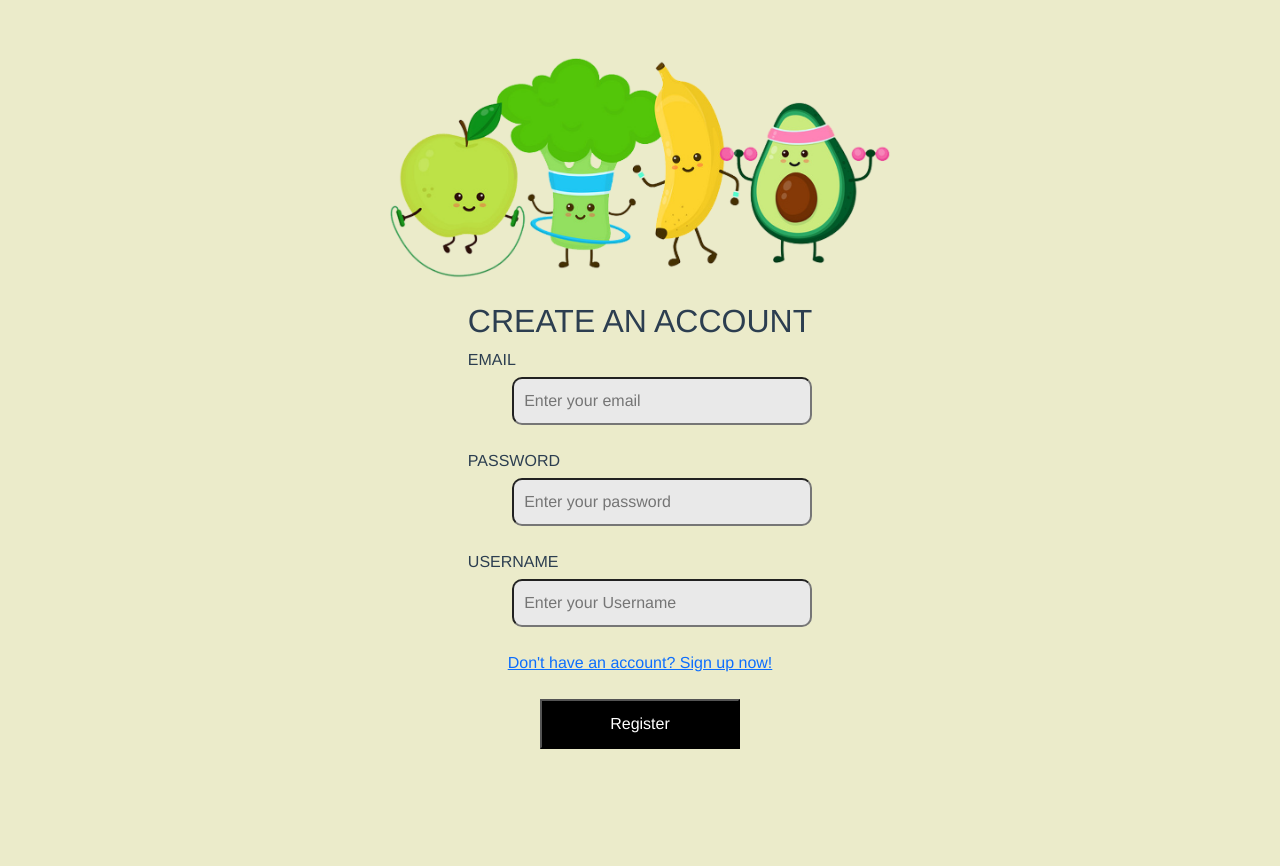
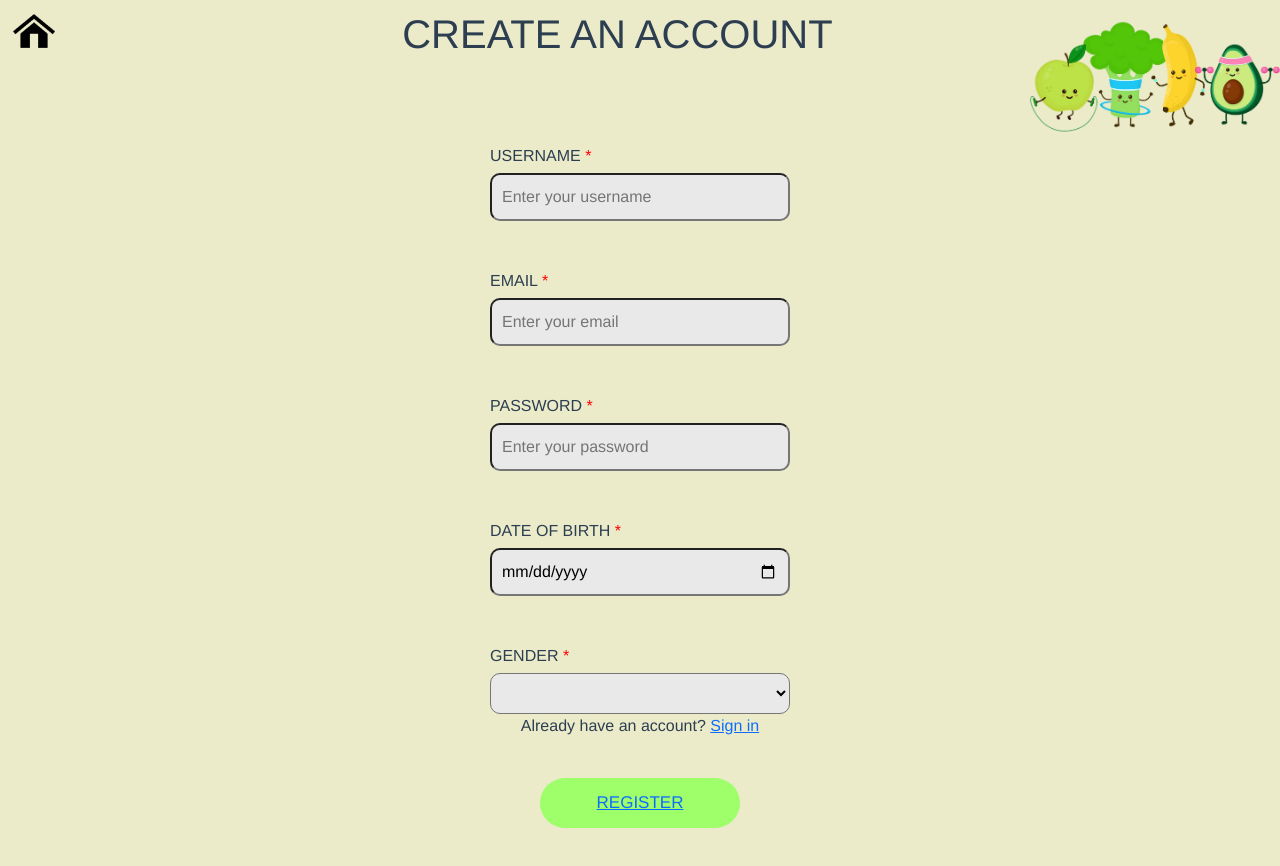
Before and after one commit to BT3103AppDev1/l1-final-project-group-16, a Vue app: page /SignUpPage in a window 1280 px wide. Shown: the top 866 px of the page. Before the commit the page ends 800 px from the top, so only its background shows below. Built offline with nearby package versions, Linux system fonts and the light colour scheme.

Commit message:
signup  + questionnaire mengxue

```diff
--- a/src/router/index.js
+++ b/src/router/index.js
@@ -12,6 +12,7 @@ import ExerciseLogPage from '@/views/ExerciseLogPage.vue'
 import ProfilePage from '@/views/ProfilePage.vue'
 import AddFoodPage from '@/views/AddFoodPage.vue'
 import AddExerPage from '@/views/AddExerPage.vue'
+import QuestionnairePage from '@/views/QuestionnairePage.vue'
 
 
 
@@ -66,6 +67,13 @@ const routes = [
     name: 'AddExerPage',
     component: AddExerPage
   },
+
+  {
+    path: '/QuestionnairePage',
+    name: 'QuestionnairePage',
+    component: QuestionnairePage
+  },
+
   {
     path: '/AddFoodPage',
     name: 'AddFoodPage',
--- a/src/views/QuestionnairePage.vue
+++ b/src/views/QuestionnairePage.vue
@@ -0,0 +1,121 @@
+<template>
+    <div id="header">
+      <router-link to="/HomePage"> <img src="@/assets/images/HomePageElements/Home.png" alt="Home" style="width:42px;height:42px;"></router-link>
+      <div id="title">
+        <h1>QUESTIONNAIRE</h1>
+        <p id="reminder"><i>Questions marked with <span style="color: red;">*</span> are compulsory</i></p>
+      </div>
+
+      <img src="@/assets/images/CommonElements/HappyPlatesLogo.png" alt= "Logo" style="width:250px; height: auto;float: right;">
+    </div>
+
+    <div id="form">
+      <form @submit.prevent="submitForm">
+        <label for="height">What is your height in cm? <span style="color: red;">*</span></label>
+        <input type="number" id="height" v-model="height" placeholder="Enter your height" required><br><br>
+
+        <label for="weight">What is your weight in kg? <span style="color: red;">*</span></label>
+        <input type="number" id="weight" v-model="weight" placeholder="Enter your weight" required><br><br>
+
+        <label for="exercise">How much exercise do you get per week? <span style="color: red;">*</span></label>
+        <select id="exercise" name="exercise" v-model="exercise" required>
+          <option value="lessThan2">Less than 2 hrs</option>
+          <option value="2to5">2 - 5 hrs</option>
+          <option value="5to10">5 - 10 hrs</option>
+          <option value="moreThan10">More than 10 hrs</option>
+        </select><br><br>
+
+        <label for="goal">What is your goal? <span style="color: red;">*</span></label>
+        <select id="goal" name="goal" v-model="goal" required>
+          <option value="slowLoss">Slow Weight Loss</option>
+          <option value="graduallyLoss">Gradually Weight Loss</option>
+          <option value="rapidLoss">Rapid Weight Loss</option>
+        </select><br><br>
+
+        <label for="dailyIntakeGoal">What is your daily calorie intake goal? </label>
+        <input type="number" id="dailyIntakeGoal" v-model="dailyIntakeGoal" placeholder="Enter your calorie intake"><br><br>
+
+        <button type="submit">SAVE</button>
+      </form>
+    </div>
+  </template>
+
+  <script>
+  import fireBaseApp  from "../firebase.js"
+  import { createUserWithEmailAndPassword, getAuth } from "firebase/auth";
+  const auth = getAuth();
+
+  export default {
+    name: "QuestionnairePage.vue",
+    data() {
+      return {
+        message: 'Questionnaire Page'
+      }
+    },
+    methods:{
+      submitForm(){}
+    }
+  }
+  </script>
+
+  <style>
+  #header{
+    display:flex;
+    justify-content: space-between;
+    height: fit-content;
+    padding-left: 1%;
+    float: top;
+
+  }
+  #title{
+    margin-left: 150px;
+  }
+  #reminder{
+    text-align: center;
+    color: darkgrey;
+    font-size: 17px;
+  }
+  #form{
+    display: flex;
+    justify-content: center;
+    margin-top: 20px;
+  }
+  input,select{
+    display: block;
+    width: 100%;
+    box-sizing: border-box;
+  }
+  input:hover,select:hover {
+    box-shadow: 3px 3px rgb(0, 0, 0);
+    border-radius: 2px;
+  }
+  #height, #weight,#exercise,#goal,#dailyIntakeGoal{
+    border-radius: 10px;
+    font-size: 16px;
+    padding: 10px;
+    width: 300px;
+    background-color: #e9e9e9;
+  }
+  label{
+    display: block;
+    font-size: 18px;
+    text-align: left;
+    margin-bottom: 5px;
+  }
+  button{
+    display: block;
+    background-color: #9eff6a;
+    border: #dddddd;
+    color: #333333;
+    text-align: center;
+    font-size: 17px;
+    padding: 13px 28px;
+    margin: 10px 2px;
+    border-radius: 30px;
+    transition-duration: 0.3s;
+  }
+  button:hover{
+    box-shadow: 0 12px 16px 0 rgba(0,0,0,0.24), 0 17px 50px 0 rgba(0,0,0,0.19);
+    border-radius: 2px;
+  }
+  </style>
--- a/src/views/SignUpPage.vue
+++ b/src/views/SignUpPage.vue
@@ -1,4 +1,155 @@
 <template>
+  <div>
+    <div id="header">
+      <router-link to="/HomePage"> <img src="@/assets/images/HomePageElements/Home.png" alt="Home" style="width:42px;height:42px;"></router-link>
+      <h1 id="title">CREATE AN ACCOUNT</h1>
+      <img src="@/assets/images/CommonElements/HappyPlatesLogo.png" alt="Logo" style="width:250px; height: auto;float: right;">
+    </div>
+
+    <div id="inputContainer">
+        <form @submit.prevent="register" id="myForm">
+            <div class="register">
+                <label class="labels" for="userName">USERNAME <span style="color: red;">*</span></label>
+                <input type="userName" id = "userName" placeholder="Enter your username" v-model="userName" required> <br><br>
+
+                <label class="labels" for="userEmail">EMAIL <span style="color: red;">*</span></label>
+                <input type="email" autocomplete="off" id = "userEmail"  placeholder="Enter your email" v-model="email" required> <br><br>
+
+                <label class="labels" for="userPass">PASSWORD <span style="color: red;">*</span></label>
+                <input type="password" id = "userPass" placeholder="Enter your password" v-model="password" required> <br><br>
+
+                <label class="labels" for="dob">DATE OF BIRTH <span style="color: red;">*</span></label>
+                <input type="date" id="dob" placeholder="DD/MM/YYYY" v-model="dob" required><br><br>
+
+                <label class="labels" for="gender">GENDER <span style="color: red;">*</span></label>
+                <select id="gender" name="gender" v-model="gender" required>
+                  <option value="male">Male</option>
+                  <option value="female">Female</option>
+                  <option value="other">Other</option>
+                </select>
+
+                 <div class="LoginPage">
+                   <p>Already have an account? <router-link to="/LoginPage">Sign in</router-link></p>
+                </div>
+                <div v-show="error" class="error">{{ this.errorMsg }}</div>
+                <br>
+                <div class="save">
+                    <button id="registerButton" type="submit" ><router-link to="/QuestionnairePage">REGISTER</router-link></button><br><br>
+                </div>
+            </div>
+        </form>
+    </div>
+    </div>
+</template>
+
+<script>
+import fireBaseApp from "../firebase.js"
+import { createUserWithEmailAndPassword, getAuth } from "firebase/auth";
+const auth = getAuth();
+//   const errorMessage = ref();
+
+export default {
+  name: "Register",
+  props: {
+    msg: String
+  },
+  data() {
+    return {
+      email:this.email,
+      password: this.password,
+      username:this.username,
+      dob:this.dob,
+      gender:this.gender
+    }
+  },
+  methods: {
+      register(){
+      fireBaseApp.auth().createUserWithEmailAndPassword( this.email, this.password)
+          .then((userCred) => {
+              const user = userCred.user;
+              console.log(user);
+              alert("Register Success")
+              this.$router.push('/QuestionnairePage');
+            }).catch((error) => {
+              const errorCode = error.code;
+              const errorMessage = error.message;
+              console.log(errorCode, errorMessage);
+              alert(errorMessage);
+
+      });
+      }
+  }
+};
+</script>
+
+<style>
+#header{
+  display:flex;
+  justify-content: space-between;
+  height: fit-content;
+  padding-left: 1%;
+  float: top;
+
+}
+#title{
+  margin-left: 200px;
+}
+#registerButton{
+    display: block;
+    border: #dddddd;
+    color: #333333;
+    margin: 0 auto;
+    background-color: #9eff6a;
+    font-size: 17px;
+    padding: 12px;
+    height: 50px;
+    width: 200px;
+    text-align: center;
+    border-radius: 30px;
+    transition-duration: 0.3s;
+}
+#registerButton:hover {
+    box-shadow: 0 12px 16px 0 rgba(0,0,0,0.24), 0 17px 50px 0 rgba(0,0,0,0.19);
+    border-radius: 2px;
+}
+.register {
+    display: inline-block;
+    text-align: right;
+}
+input,select{
+  display: block;
+  width: 100%;
+  box-sizing: border-box;
+}
+input:hover,select:hover {
+    box-shadow: 3px 3px rgb(0, 0, 0);
+    border-radius: 2px;
+}
+#userEmail,#userPass, #userName, #dob, #gender {
+  border-radius: 10px;
+  font-size: 16px;
+  padding: 10px;
+  width: 300px;
+  background-color: #e9e9e9;
+}
+.labels {
+  display: block;
+  font-size: 16px;
+  text-align: left;
+  border-block-color: #e9e9e9;
+}
+.LoginPage{
+    text-align: center;
+}
+.LoginPage:hover {
+    text-shadow: blue;
+}
+
+</style> -->
+
+
+
+<!-- <template>
   <div>
     <br>
     <img src="@/assets/images/CommonElements/HappyPlatesLogo.png" alt="HP Logo" style="width: 500px; height: auto" >
@@ -134,4 +285,4 @@ input:hover {
 .signUpPage:hover {
     text-shadow: blue;
 }
-</style> -->
+</style> --> -->
```
